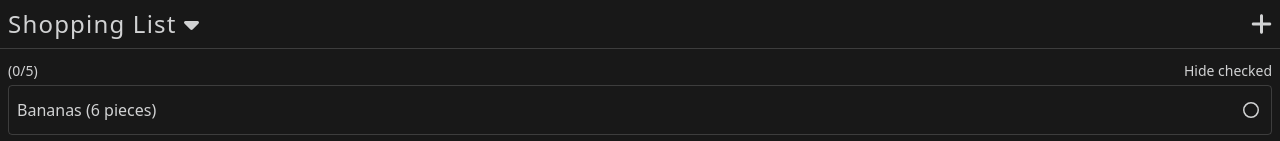
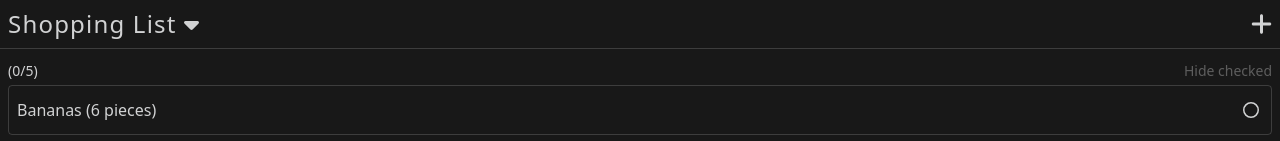
Before and after one commit to Hook-88/shopping-list, a Vue app: page / in a window 1280 px wide. Shown: the top 141 px of the page. Built offline with nearby package versions, Linux system fonts and the light colour scheme; the HTML template or start-up script is replaced by a standard one.

Commit message:
add logic to disable button

```diff
--- a/src/components/shopping-list/ListHeader.vue
+++ b/src/components/shopping-list/ListHeader.vue
@@ -23,7 +23,7 @@ const progressText = computed(() => {
     <span>
       {{ progressText }}
     </span>
-    <button class="pl-4 py-1 ml-auto">
+    <button class="pl-4 py-1 ml-auto disabled:text-white/30" :disabled="numOfItemsChecked === 0">
       Hide checked
     </button>
   </header>
--- a/src/views/HomeView.vue
+++ b/src/views/HomeView.vue
@@ -42,6 +42,12 @@ function handleOnToggleCheck(itemId: string) {
 function itemIsChecked(itemId: string) {
   return selectMultipleIds.selectedIds.value.includes(itemId)
 }
+
+////Filters
+
+//////filter unchecked
+
+
 
 
 ////Select item to Edit
```
